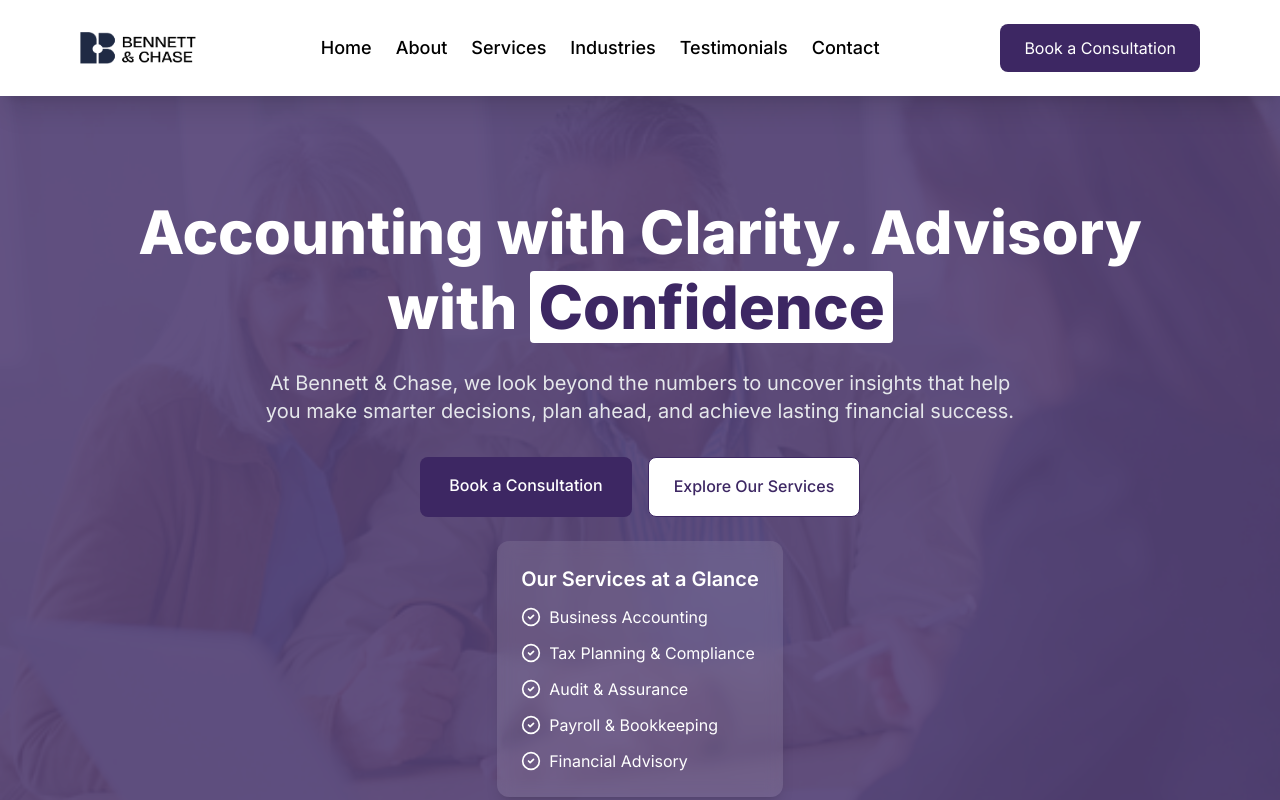
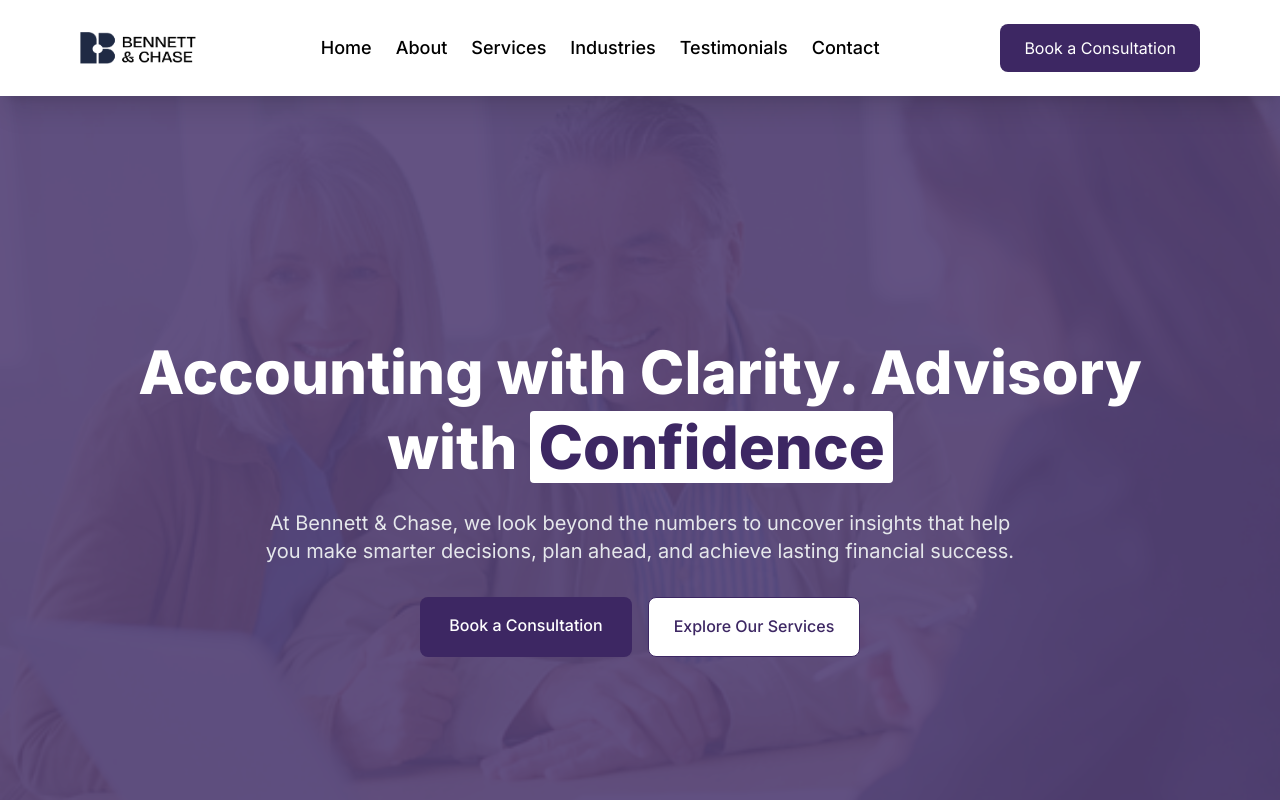
Before and after one commit to abdussalam-toyyib/BennetChase, a React (Vite) app: page / in a window 1280 px wide. Shown: the top 800 px of the page. Built offline with nearby package versions, Linux system fonts and the light colour scheme.

Commit message:
update to Hero section

```diff
--- a/src/components/sections/Hero.tsx
+++ b/src/components/sections/Hero.tsx
@@ -64,7 +64,7 @@ export const Hero = () => {
             Explore Our Services
           </a>
         </div>
-           <div className="bg-white/10 backdrop-blur-sm p-6 rounded-xl shadow-lg max-w-md w-full sm:w-auto mx-auto mt-6">
+          {/* <div className="bg-white/10 backdrop-blur-sm p-6 rounded-xl shadow-lg max-w-md w-full sm:w-auto mx-auto mt-6">
             <h3 className="text-lg sm:text-xl font-semibold text-white mb-3">
               Our Services at a Glance
             </h3>
@@ -82,7 +82,7 @@ export const Hero = () => {
                 </div>
               ))}
             </div>
-        </div>
+        </div> */}
       </div>
     </section>
   );
```
Lines whose indentation alone changed are shown as unchanged.
